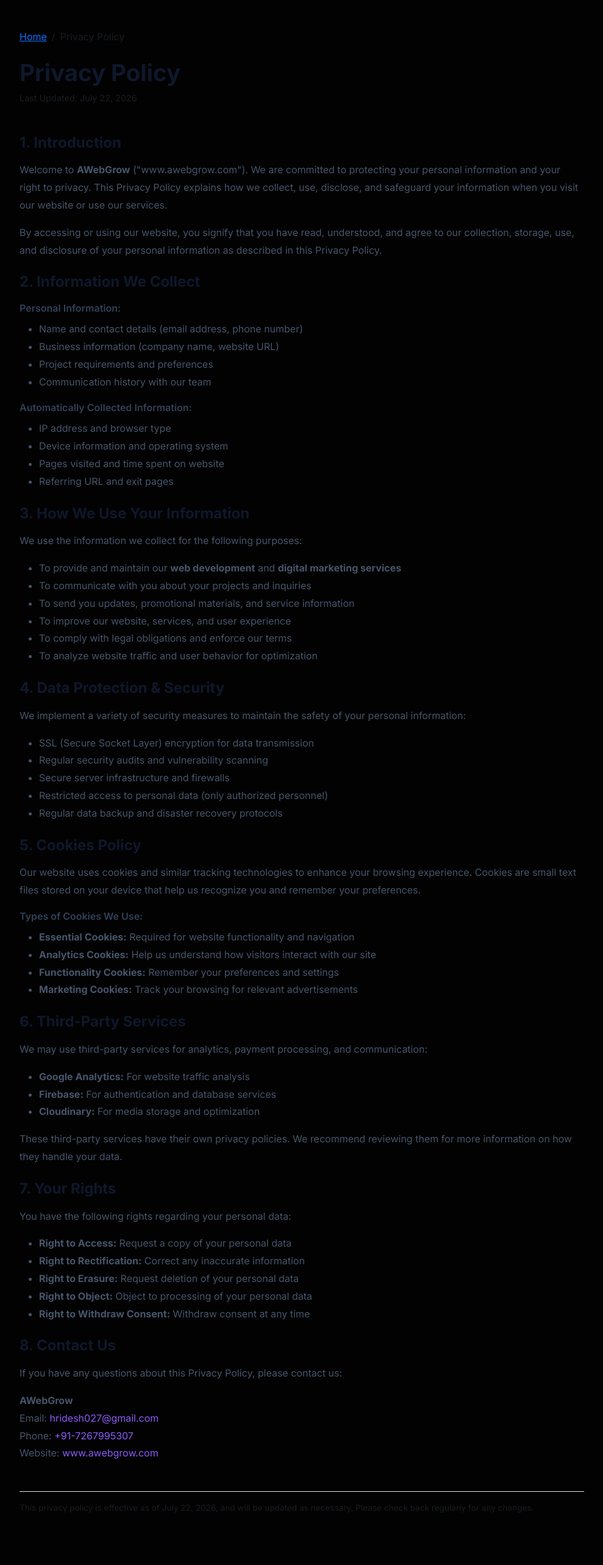
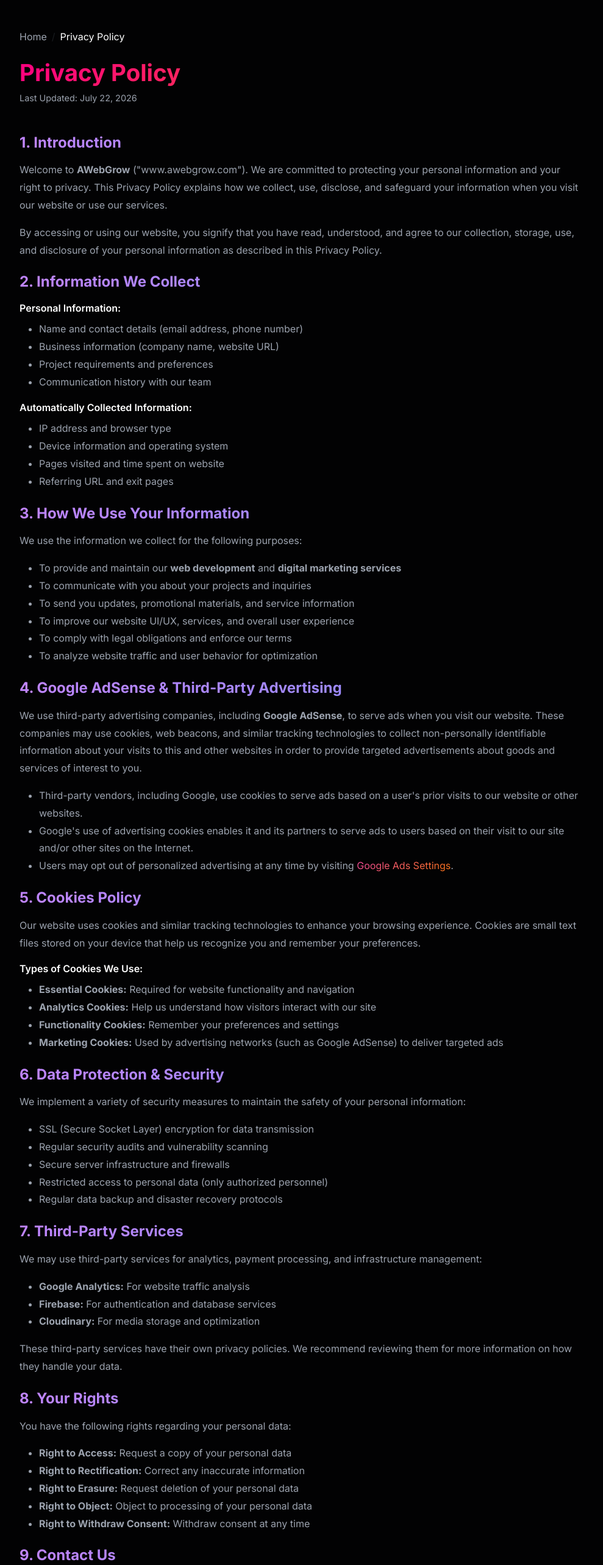
Before and after one commit to hridesh-bharati/awebgrow, a Next.js app: page /privacy-policy in a window 1280 px wide. Shown: the top 2566 px of the page at 61% size, without its empty margins (145-1134 px from the left). Built offline with nearby package versions, Linux system fonts and the light colour scheme; no server answers.

Commit message:
Googls Ads 2

```diff
--- a/src/app/privacy-policy/page.tsx
+++ b/src/app/privacy-policy/page.tsx
@@ -1,16 +1,17 @@
-// src\app\privacy-policy\page.tsx
+// src/app/privacy-policy/page.tsx
 import React from 'react';
 import type { Metadata } from 'next';
 import Link from 'next/link';
 
 export const metadata: Metadata = {
   title: "Privacy Policy | AWebGrow - Web Development Company India",
-  description: "Read AWebGrow's privacy policy to understand how we collect, use, and protect your personal data. We are committed to your privacy and data security.",
+  description: "Read AWebGrow's privacy policy to understand how we collect, use, and protect your personal data. We are committed to your privacy, cookies safety, and data security.",
   keywords: [
     "privacy policy",
     "AWebGrow privacy",
     "data protection",
     "personal data security",
+    "Google AdSense privacy policy",
     "website privacy policy India"
   ],
   openGraph: {
@@ -40,63 +41,67 @@
         <div className="row justify-content-center">
           <div className="col-lg-10">
 
+            {/* Breadcrumb Navigation */}
             <nav aria-label="Breadcrumb" className="mb-4">
               <ol className="breadcrumb" itemScope itemType="https://schema.org/BreadcrumbList">
                 <li className="breadcrumb-item" itemScope itemType="https://schema.org/ListItem">
-                  <Link href="/" itemProp="item">
+                  <Link href="/" itemProp="item" className="text-decoration-none text-theme-secondary">
                     <span itemProp="name">Home</span>
                   </Link>
                   <meta itemProp="position" content="1" />
                 </li>
-                <li className="breadcrumb-item active" itemScope itemType="https://schema.org/ListItem" aria-current="page">
+                <li className="breadcrumb-item active text-theme-primary" itemScope itemType="https://schema.org/ListItem" aria-current="page">
                   <span itemProp="name">Privacy Policy</span>
                   <meta itemProp="position" content="2" />
                 </li>
               </ol>
             </nav>
 
+            {/* Header */}
             <header className="mb-5">
               <h1
                 id="privacy-heading"
-                className="fw-bold mb-2"
-                style={{ fontSize: 'clamp(1.8rem, 3vw, 2.5rem)', color: '#0f172a' }}
+                className="fw-bold mb-2 text-gradient-pink-orange"
+                style={{ fontSize: 'clamp(1.8rem, 3vw, 2.5rem)' }}
               >
                 Privacy Policy
               </h1>
-              <p className="text-muted" style={{ fontSize: '0.9rem' }}>
+              <p className="text-theme-secondary" style={{ fontSize: '0.9rem' }}>
                 Last Updated: <time dateTime="2026-07-22">July 22, 2026</time>
               </p>
             </header>
 
+            {/* Section 1 */}
             <section className="mb-4" aria-labelledby="intro-heading">
-              <h2 id="intro-heading" className="h4 fw-bold mb-3" style={{ color: '#0f172a' }}>
+              <h2 id="intro-heading" className="h4 fw-bold mb-3 text-gradient-purple-blue">
                 1. Introduction
               </h2>
-              <p className="mb-3" style={{ lineHeight: '1.8', color: '#475569' }}>
+              <p className="mb-3 text-theme-secondary" style={{ lineHeight: '1.8' }}>
                 Welcome to <strong>AWebGrow</strong> (&quot;www.awebgrow.com&quot;). We are committed to protecting
                 your personal information and your right to privacy. This Privacy Policy explains how we collect,
                 use, disclose, and safeguard your information when you visit our website or use our services.
               </p>
-              <p className="mb-3" style={{ lineHeight: '1.8', color: '#475569' }}>
+              <p className="mb-3 text-theme-secondary" style={{ lineHeight: '1.8' }}>
                 By accessing or using our website, you signify that you have read, understood, and agree to our
                 collection, storage, use, and disclosure of your personal information as described in this
                 Privacy Policy.
               </p>
             </section>
 
+            {/* Section 2 */}
             <section className="mb-4" aria-labelledby="info-heading">
-              <h2 id="info-heading" className="h4 fw-bold mb-3" style={{ color: '#0f172a' }}>
+              <h2 id="info-heading" className="h4 fw-bold mb-3 text-gradient-purple-blue">
                 2. Information We Collect
               </h2>
-              <p className="mb-2 fw-semibold" style={{ color: '#334155' }}>Personal Information:</p>
-              <ul className="mb-3" style={{ lineHeight: '1.8', color: '#475569' }}>
+              <p className="mb-2 fw-semibold text-theme-primary">Personal Information:</p>
+              <ul className="mb-3 text-theme-secondary" style={{ lineHeight: '1.8' }}>
                 <li>Name and contact details (email address, phone number)</li>
                 <li>Business information (company name, website URL)</li>
                 <li>Project requirements and preferences</li>
                 <li>Communication history with our team</li>
               </ul>
-              <p className="mb-2 fw-semibold" style={{ color: '#334155' }}>Automatically Collected Information:</p>
-              <ul className="mb-3" style={{ lineHeight: '1.8', color: '#475569' }}>
+              <p className="mb-2 fw-semibold text-theme-primary">Automatically Collected Information:</p>
+              <ul className="mb-3 text-theme-secondary" style={{ lineHeight: '1.8' }}>
                 <li>IP address and browser type</li>
                 <li>Device information and operating system</li>
                 <li>Pages visited and time spent on website</li>
@@ -104,31 +109,66 @@
               </ul>
             </section>
 
+            {/* Section 3 */}
             <section className="mb-4" aria-labelledby="use-heading">
-              <h2 id="use-heading" className="h4 fw-bold mb-3" style={{ color: '#0f172a' }}>
+              <h2 id="use-heading" className="h4 fw-bold mb-3 text-gradient-purple-blue">
                 3. How We Use Your Information
               </h2>
-              <p className="mb-3" style={{ lineHeight: '1.8', color: '#475569' }}>
+              <p className="mb-3 text-theme-secondary" style={{ lineHeight: '1.8' }}>
                 We use the information we collect for the following purposes:
               </p>
-              <ul className="mb-3" style={{ lineHeight: '1.8', color: '#475569' }}>
+              <ul className="mb-3 text-theme-secondary" style={{ lineHeight: '1.8' }}>
                 <li>To provide and maintain our <strong>web development</strong> and <strong>digital marketing services</strong></li>
                 <li>To communicate with you about your projects and inquiries</li>
                 <li>To send you updates, promotional materials, and service information</li>
-                <li>To improve our website, services, and user experience</li>
+                <li>To improve our website UI/UX, services, and overall user experience</li>
                 <li>To comply with legal obligations and enforce our terms</li>
                 <li>To analyze website traffic and user behavior for optimization</li>
               </ul>
             </section>
 
+            {/* Section 4 - Mandatory AdSense Clause */}
+            <section className="mb-4" aria-labelledby="adsense-heading">
+              <h2 id="adsense-heading" className="h4 fw-bold mb-3 text-gradient-purple-blue">
+                4. Google AdSense & Third-Party Advertising
+              </h2>
+              <p className="mb-3 text-theme-secondary" style={{ lineHeight: '1.8' }}>
+                We use third-party advertising companies, including <strong>Google AdSense</strong>, to serve ads when you visit our website. These companies may use cookies, web beacons, and similar tracking technologies to collect non-personally identifiable information about your visits to this and other websites in order to provide targeted advertisements about goods and services of interest to you.
+              </p>
+              <ul className="mb-3 text-theme-secondary" style={{ lineHeight: '1.8' }}>
+                <li>Third-party vendors, including Google, use cookies to serve ads based on a user's prior visits to our website or other websites.</li>
+                <li>Google's use of advertising cookies enables it and its partners to serve ads to users based on their visit to our site and/or other sites on the Internet.</li>
+                <li>Users may opt out of personalized advertising at any time by visiting <a href="https://www.google.com/settings/ads" target="_blank" rel="noopener noreferrer" className="text-gradient-pink">Google Ads Settings</a>.</li>
+              </ul>
+            </section>
+
+            {/* Section 5 */}
+            <section className="mb-4" aria-labelledby="cookies-heading">
+              <h2 id="cookies-heading" className="h4 fw-bold mb-3 text-gradient-purple-blue">
+                5. Cookies Policy
+              </h2>
+              <p className="mb-3 text-theme-secondary" style={{ lineHeight: '1.8' }}>
+                Our website uses cookies and similar tracking technologies to enhance your browsing experience.
+                Cookies are small text files stored on your device that help us recognize you and remember your preferences.
+              </p>
+              <p className="mb-2 fw-semibold text-theme-primary">Types of Cookies We Use:</p>
+              <ul className="mb-3 text-theme-secondary" style={{ lineHeight: '1.8' }}>
+                <li><strong>Essential Cookies:</strong> Required for website functionality and navigation</li>
+                <li><strong>Analytics Cookies:</strong> Help us understand how visitors interact with our site</li>
+                <li><strong>Functionality Cookies:</strong> Remember your preferences and settings</li>
+                <li><strong>Marketing Cookies:</strong> Used by advertising networks (such as Google AdSense) to deliver targeted ads</li>
+              </ul>
+            </section>
+
+            {/* Section 6 */}
             <section className="mb-4" aria-labelledby="protection-heading">
-              <h2 id="protection-heading" className="h4 fw-bold mb-3" style={{ color: '#0f172a' }}>
-                4. Data Protection & Security
+              <h2 id="protection-heading" className="h4 fw-bold mb-3 text-gradient-purple-blue">
+                6. Data Protection & Security
               </h2>
-              <p className="mb-3" style={{ lineHeight: '1.8', color: '#475569' }}>
+              <p className="mb-3 text-theme-secondary" style={{ lineHeight: '1.8' }}>
                 We implement a variety of security measures to maintain the safety of your personal information:
               </p>
-              <ul className="mb-3" style={{ lineHeight: '1.8', color: '#475569' }}>
+              <ul className="mb-3 text-theme-secondary" style={{ lineHeight: '1.8' }}>
                 <li>SSL (Secure Socket Layer) encryption for data transmission</li>
                 <li>Regular security audits and vulnerability scanning</li>
                 <li>Secure server infrastructure and firewalls</li>
@@ -137,49 +177,34 @@
               </ul>
             </section>
 
-            <section className="mb-4" aria-labelledby="cookies-heading">
-              <h2 id="cookies-heading" className="h4 fw-bold mb-3" style={{ color: '#0f172a' }}>
-                5. Cookies Policy
+            {/* Section 7 */}
+            <section className="mb-4" aria-labelledby="third-party-heading">
+              <h2 id="third-party-heading" className="h4 fw-bold mb-3 text-gradient-purple-blue">
+                7. Third-Party Services
               </h2>
-              <p className="mb-3" style={{ lineHeight: '1.8', color: '#475569' }}>
-                Our website uses cookies and similar tracking technologies to enhance your browsing experience.
-                Cookies are small text files stored on your device that help us recognize you and remember your preferences.
+              <p className="mb-3 text-theme-secondary" style={{ lineHeight: '1.8' }}>
+                We may use third-party services for analytics, payment processing, and infrastructure management:
               </p>
-              <p className="mb-2 fw-semibold" style={{ color: '#334155' }}>Types of Cookies We Use:</p>
-              <ul className="mb-3" style={{ lineHeight: '1.8', color: '#475569' }}>
-                <li><strong>Essential Cookies:</strong> Required for website functionality and navigation</li>
-                <li><strong>Analytics Cookies:</strong> Help us understand how visitors interact with our site</li>
-                <li><strong>Functionality Cookies:</strong> Remember your preferences and settings</li>
-                <li><strong>Marketing Cookies:</strong> Track your browsing for relevant advertisements</li>
-              </ul>
-            </section>
-
-            <section className="mb-4" aria-labelledby="third-party-heading">
-              <h2 id="third-party-heading" className="h4 fw-bold mb-3" style={{ color: '#0f172a' }}>
-                6. Third-Party Services
-              </h2>
-              <p className="mb-3" style={{ lineHeight: '1.8', color: '#475569' }}>
-                We may use third-party services for analytics, payment processing, and communication:
-              </p>
-              <ul className="mb-3" style={{ lineHeight: '1.8', color: '#475569' }}>
+              <ul className="mb-3 text-theme-secondary" style={{ lineHeight: '1.8' }}>
                 <li><strong>Google Analytics:</strong> For website traffic analysis</li>
                 <li><strong>Firebase:</strong> For authentication and database services</li>
                 <li><strong>Cloudinary:</strong> For media storage and optimization</li>
               </ul>
-              <p className="mb-3" style={{ lineHeight: '1.8', color: '#475569' }}>
+              <p className="mb-3 text-theme-secondary" style={{ lineHeight: '1.8' }}>
                 These third-party services have their own privacy policies. We recommend reviewing them for
                 more information on how they handle your data.
               </p>
             </section>
 
+            {/* Section 8 */}
             <section className="mb-4" aria-labelledby="rights-heading">
-              <h2 id="rights-heading" className="h4 fw-bold mb-3" style={{ color: '#0f172a' }}>
-                7. Your Rights
+              <h2 id="rights-heading" className="h4 fw-bold mb-3 text-gradient-purple-blue">
+                8. Your Rights
               </h2>
-              <p className="mb-3" style={{ lineHeight: '1.8', color: '#475569' }}>
+              <p className="mb-3 text-theme-secondary" style={{ lineHeight: '1.8' }}>
                 You have the following rights regarding your personal data:
               </p>
-              <ul className="mb-3" style={{ lineHeight: '1.8', color: '#475569' }}>
+              <ul className="mb-3 text-theme-secondary" style={{ lineHeight: '1.8' }}>
                 <li><strong>Right to Access:</strong> Request a copy of your personal data</li>
                 <li><strong>Right to Rectification:</strong> Correct any inaccurate information</li>
                 <li><strong>Right to Erasure:</strong> Request deletion of your personal data</li>
@@ -188,23 +213,25 @@
               </ul>
             </section>
 
+            {/* Section 9 */}
             <section className="mb-4" aria-labelledby="contact-heading">
-              <h2 id="contact-heading" className="h4 fw-bold mb-3" style={{ color: '#0f172a' }}>
-                8. Contact Us
+              <h2 id="contact-heading" className="h4 fw-bold mb-3 text-gradient-purple-blue">
+                9. Contact Us
               </h2>
-              <p className="mb-3" style={{ lineHeight: '1.8', color: '#475569' }}>
-                If you have any questions about this Privacy Policy, please contact us:
+              <p className="mb-3 text-theme-secondary" style={{ lineHeight: '1.8' }}>
+                If you have any questions about this Privacy Policy or AdSense cookie preferences, please contact us:
               </p>
-              <address className="mb-3" style={{ fontStyle: 'normal', lineHeight: '1.8', color: '#475569' }}>
-                <strong>AWebGrow</strong><br />
-                Email: <a href="mailto:hridesh027@gmail.com" className="text-decoration-none" style={{ color: '#8b5cf6' }}>hridesh027@gmail.com</a><br />
-                Phone: <a href="tel:+917267995307" className="text-decoration-none" style={{ color: '#8b5cf6' }}>+91-7267995307</a><br />
-                Website: <a href="https://www.awebgrow.com" className="text-decoration-none" style={{ color: '#8b5cf6' }}>www.awebgrow.com</a>
+              <address className="mb-3 text-theme-secondary" style={{ fontStyle: 'normal', lineHeight: '1.8' }}>
+                <strong className="text-theme-primary">AWebGrow</strong><br />
+                Email: <a href="mailto:hridesh027@gmail.com" className="text-decoration-none text-gradient-pink">hridesh027@gmail.com</a><br />
+                Phone: <a href="tel:+917267995307" className="text-decoration-none text-gradient-pink">+91-7267995307</a><br />
+                Website: <a href="https://www.awebgrow.com" className="text-decoration-none text-gradient-pink">www.awebgrow.com</a>
               </address>
             </section>
 
-            <footer className="border-top pt-3 mt-5">
-              <p className="text-muted" style={{ fontSize: '0.85rem' }}>
+            {/* Footer */}
+            <footer className="border-top pt-3 mt-5" style={{ borderColor: 'var(--border-subtle)' }}>
+              <p className="text-theme-secondary" style={{ fontSize: '0.85rem' }}>
                 This privacy policy is effective as of July 22, 2026, and will be updated as necessary.
                 Please check back regularly for any changes.
               </p>
@@ -213,6 +240,7 @@
           </div>
         </div>
 
+        {/* JSON-LD Schema */}
         <script
           type="application/ld+json"
           dangerouslySetInnerHTML={{
```
Also changed, not shown: src/app/terms-and-conditions/page.tsx (+59 -46 lines).
